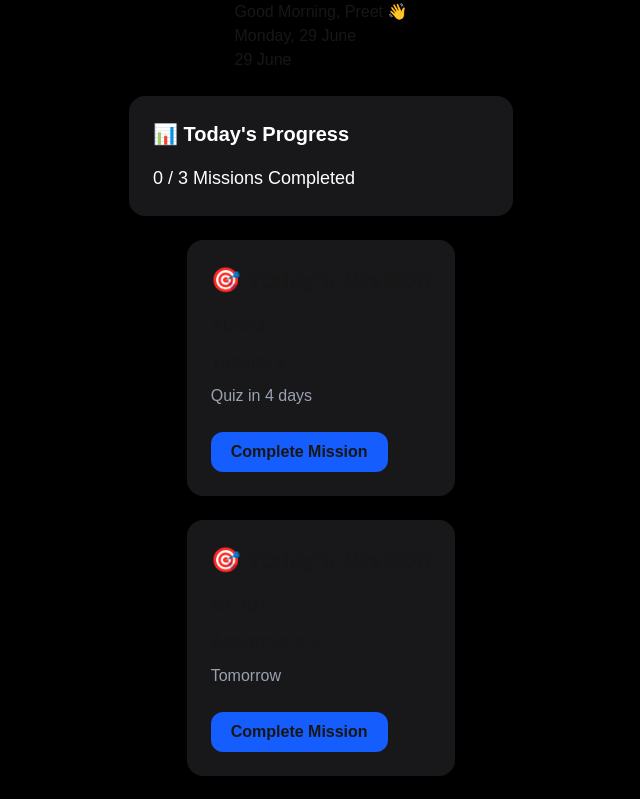
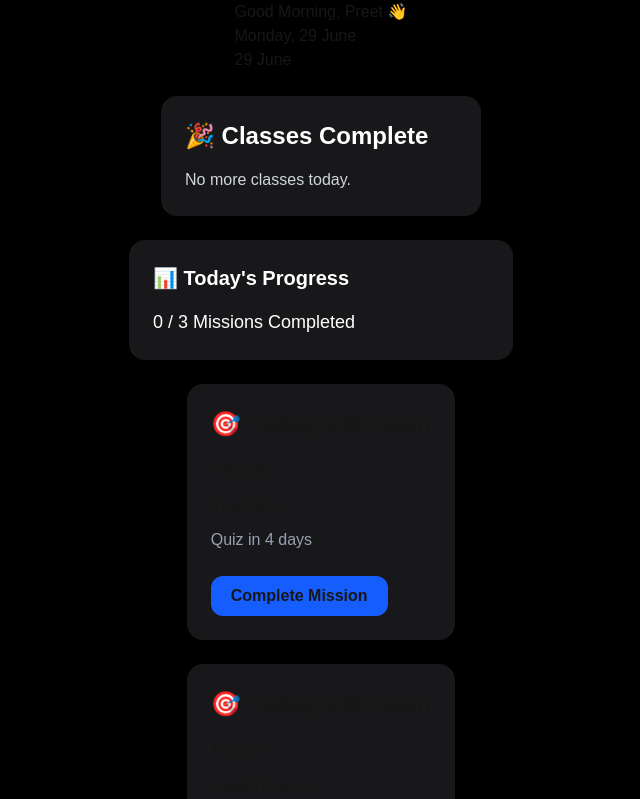
Before and after one commit to time-ninja/atlas-os, a Next.js app: page / in a window 1280 px wide. Shown: the top 799 px of the page, without its empty margins (319-959 px from the left). Built offline with nearby package versions, Linux system fonts and the light colour scheme.

Commit message:
feat: implement intelligent next class card

```diff
--- a/src/app/page.tsx
+++ b/src/app/page.tsx
@@ -4,7 +4,9 @@ import { useState } from "react";
 import MissionCard from "../components/missioncard";
 import Header from "../components/Header";
 import ProgressCard from "../components/ProgressCard";
-
+// import { timetable } from "../data/timetable";
+import NextClassCard from "../components/NextClassCard";
+import { getNextClass } from "../utils/getNextClass";
 
 const initialMissions = [
   {
@@ -53,11 +55,27 @@ export default function Home() {
   (mission) => mission.completed).length;
 
   const totalMissions = missions.length;
+  const nextClass = getNextClass();
 
   return (
 
     <main className="min-h-screen flex flex-col items-center justify-center gap-6 bg-black">
       <Header />
+      {nextClass ? (
+      <NextClassCard
+         subject={nextClass.subject}
+          start={nextClass.start}
+          end={nextClass.end}
+          location={nextClass.location}
+      />) : (
+  <div className="w-80 rounded-2xl bg-zinc-900 p-6 text-white">
+    <h2 className="text-2xl font-bold">🎉 Classes Complete</h2>
+
+    <p className="mt-4 text-gray-300">
+      No more classes today.
+    </p>
+  </div>
+)}
 
       <ProgressCard
           completed={completedCount}
--- a/src/components/NextClassCard.tsx
+++ b/src/components/NextClassCard.tsx
@@ -0,0 +1,29 @@
+type NextClassCardProps = {
+  subject: string;
+  start: string;
+  end: string;
+  location: string;
+};
+
+export default function NextClassCard({
+  subject,
+  start,
+  end,
+  location,
+}: NextClassCardProps) {
+  return (
+    <div className="rounded-2xl bg-zinc-900 p-6 w-80">
+      <h2 className="text-2xl font-bold">📚 Next Class</h2>
+
+      <p className="mt-4 text-xl">{subject}</p>
+
+      <p className="text-gray-400">
+        {start} - {end}
+      </p>
+
+      <p className="mt-2 text-gray-300">
+        📍 {location}
+      </p>
+    </div>
+  );
+}
--- /dev/null
+++ b/src/data/timetable.ts
@@ -0,0 +1,23 @@
+export const timetable = [
+  {
+    day: "Monday",
+    subject: "AE311",
+    start: "08:00",
+    end: "09:00",
+    location: "Lecture Hall",
+  },
+  {
+    day: "Monday",
+    subject: "AE618",
+    start: "09:00",
+    end: "10:00",
+    location: "Lecture Hall",
+  },
+  {
+    day: "Tuesday",
+    subject: "AE311",
+    start: "09:00",
+    end: "10:00",
+    location: "Lecture Hall",
+  },
+];
--- /dev/null
+++ b/src/utils/getNextClass.ts
@@ -0,0 +1,36 @@
+import { timetable } from "../data/timetable";
+
+export function getNextClass() {
+    const today = new Date();
+
+const days = [
+  "Sunday",
+  "Monday",
+  "Tuesday",
+  "Wednesday",
+  "Thursday",
+  "Friday",
+  "Saturday",
+];
+
+const todayName = days[today.getDay()];
+
+const todaysClasses = timetable.filter(
+  (lesson) => lesson.day === todayName
+);
+
+
+const hours = String(today.getHours()).padStart(2, "0");
+const minutes = String(today.getMinutes()).padStart(2, "0");
+
+const currentTime = `${hours}:${minutes}`;
+
+const nextClass = todaysClasses.find((lesson) => {
+  return lesson.start > currentTime;
+});
+if (!nextClass) {
+  return null;
+}
+
+return nextClass;
+}
```
